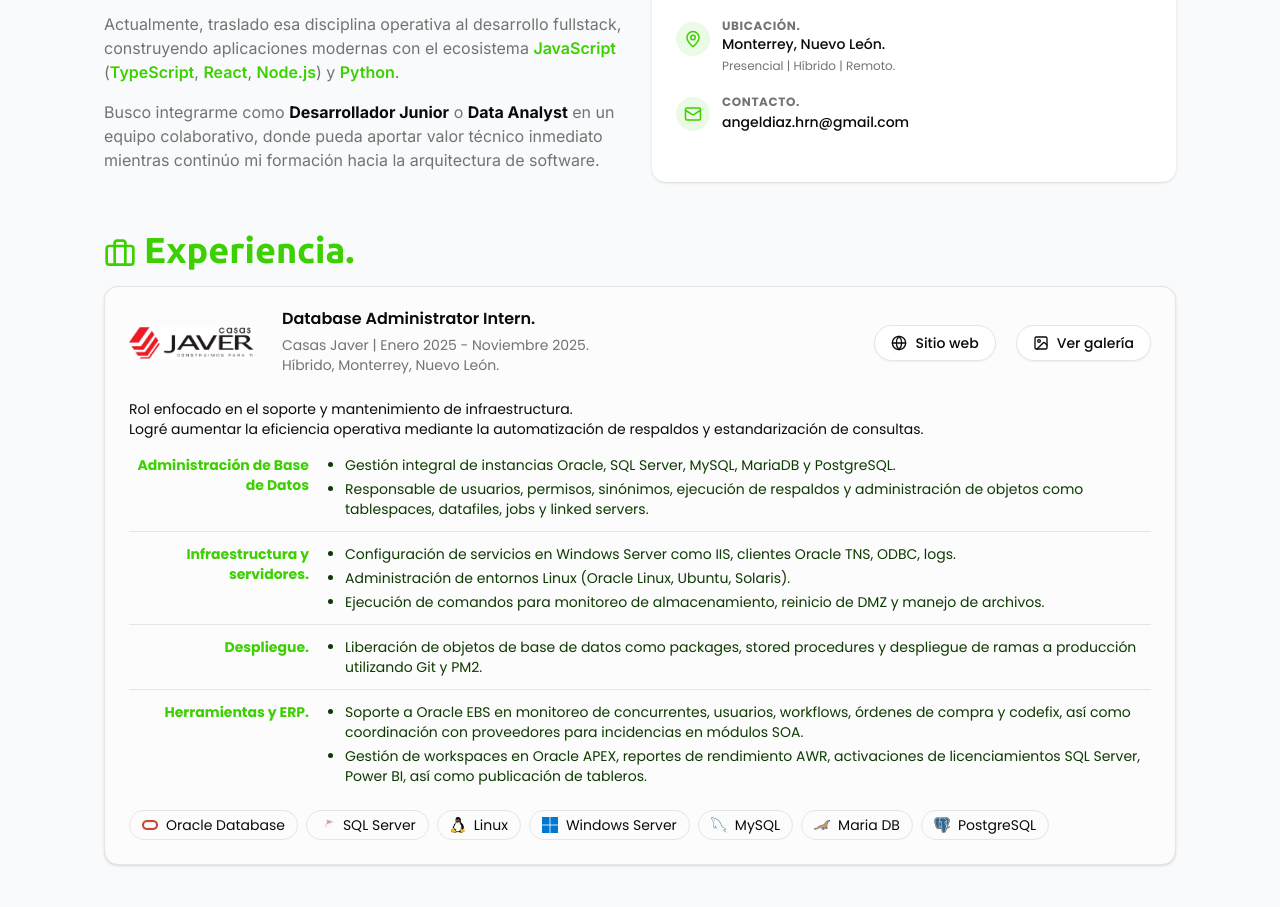
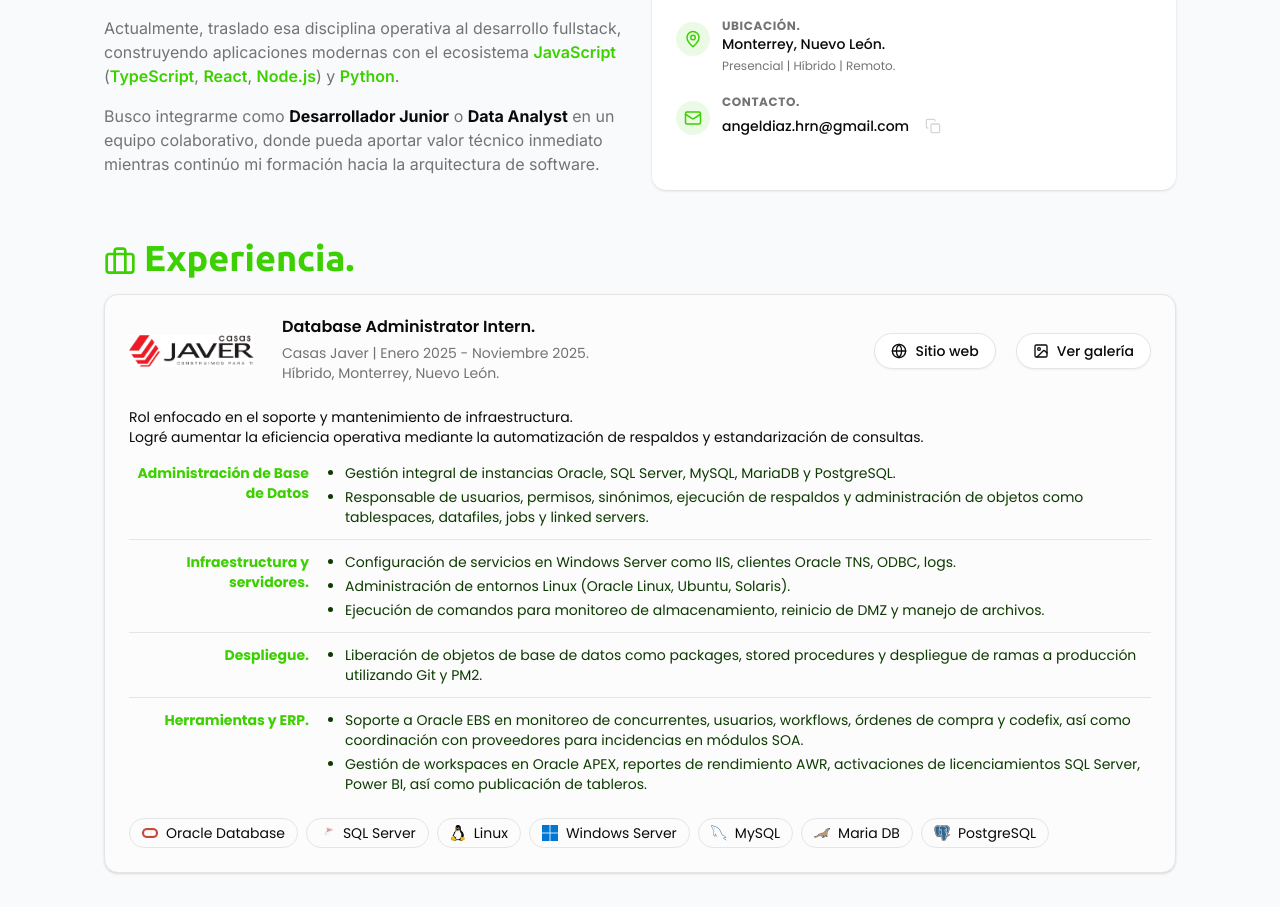
Before and after one commit to Angel-Diaz-H/portfolio-angel-diaz, a React (Vite) app: page / in a window 1280 px wide. Shown: the part 1090-1997 px from the top of the page. Built offline with nearby package versions, Linux system fonts and the light colour scheme.

Commit message:
Sobre mí - Botón copiar correo electrónico

```diff
--- a/src/components/sections/SobreMi/ContentAboutMe.tsx
+++ b/src/components/sections/SobreMi/ContentAboutMe.tsx
@@ -1,4 +1,5 @@
 import { Card, CardContent } from "@/components/ui/card";
+import { CopyButton } from "@/components/ui/CopyButton";
 import { Laptop, Server, MapPin, Mail } from "lucide-react";
 
 export const ContentAboutMe = () => {
@@ -104,12 +105,19 @@ export const ContentAboutMe = () => {
                 <p className="text-muted-foreground text-xs font-bold tracking-wider uppercase">
                   Contacto.
                 </p>
+                <div className="flex items-center gap-2">
                   <a
                     href="mailto:angeldiaz.hrn@gmail.com"
                     className="hover:text-primary text-foreground text-sm font-medium transition-colors"
                   >
                     angeldiaz.hrn@gmail.com
                   </a>
+                  <CopyButton
+                    value="angeldiaz.hrn@gmail.com"
+                    variant="muted"
+                    ariaLabel={`Copiar angeldiaz.hrn@gmail.com al portapapeles`}
+                  />
+                </div>
               </div>
             </div>
           </CardContent>
--- a/src/components/ui/CopyButton.tsx
+++ b/src/components/ui/CopyButton.tsx
@@ -62,7 +62,7 @@ export const CopyButton: React.FC<Props> = ({
         type="button"
         onClick={copy}
         aria-label={ariaLabel ?? `Copiar ${value}`}
-        className={`inline-flex items-center justify-center ${sizeMap[size]} ${variantMap[variant]} transition-colors duration-100 focus:outline-none`}
+        className={`inline-flex cursor-pointer items-center justify-center ${sizeMap[size]} ${variantMap[variant]} transition-colors duration-100 focus:outline-none`}
       >
         <span className="sr-only">{ariaLabel ?? `Copiar ${value}`}</span>
         {copied ? (
```
Lines whose indentation alone changed are shown as unchanged.
